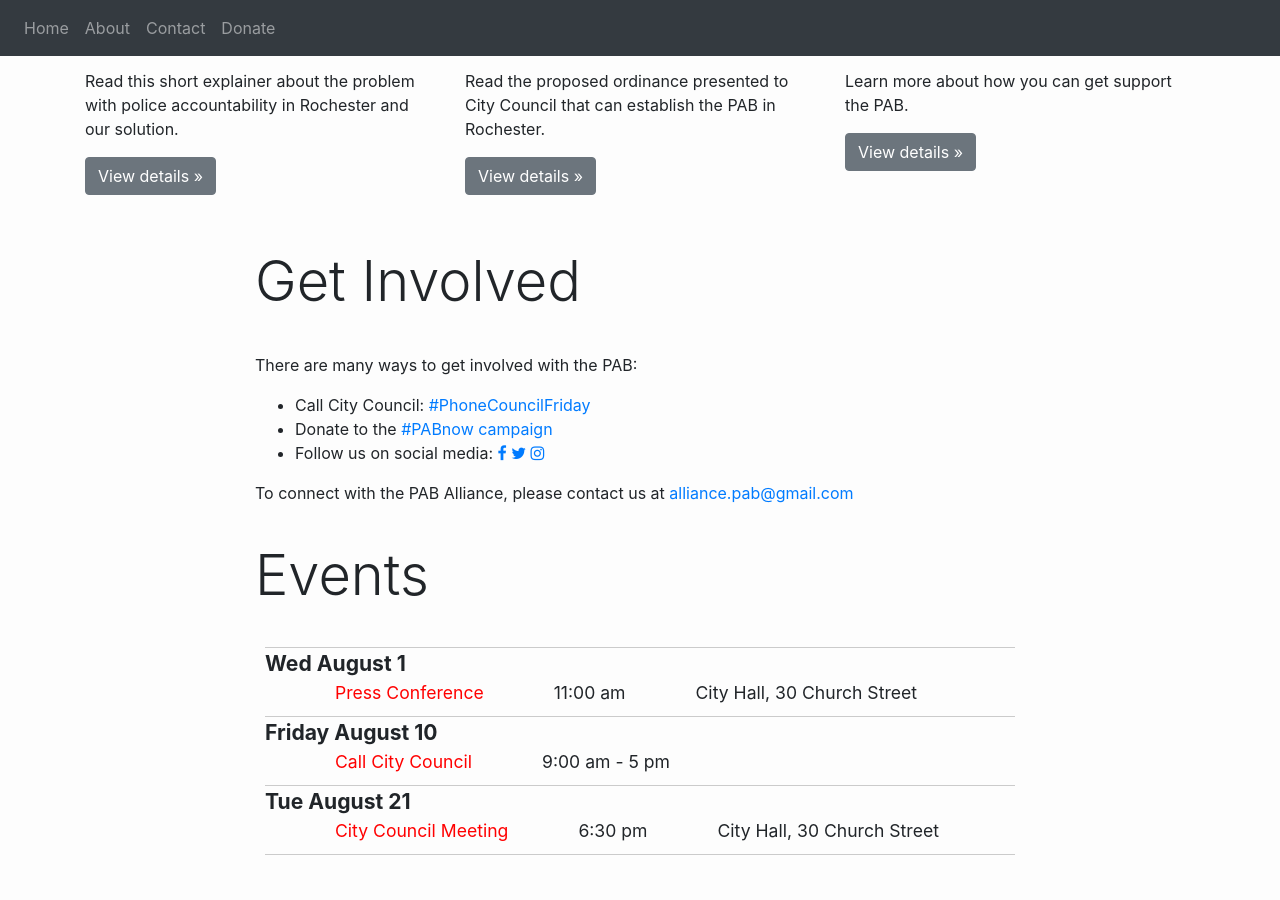
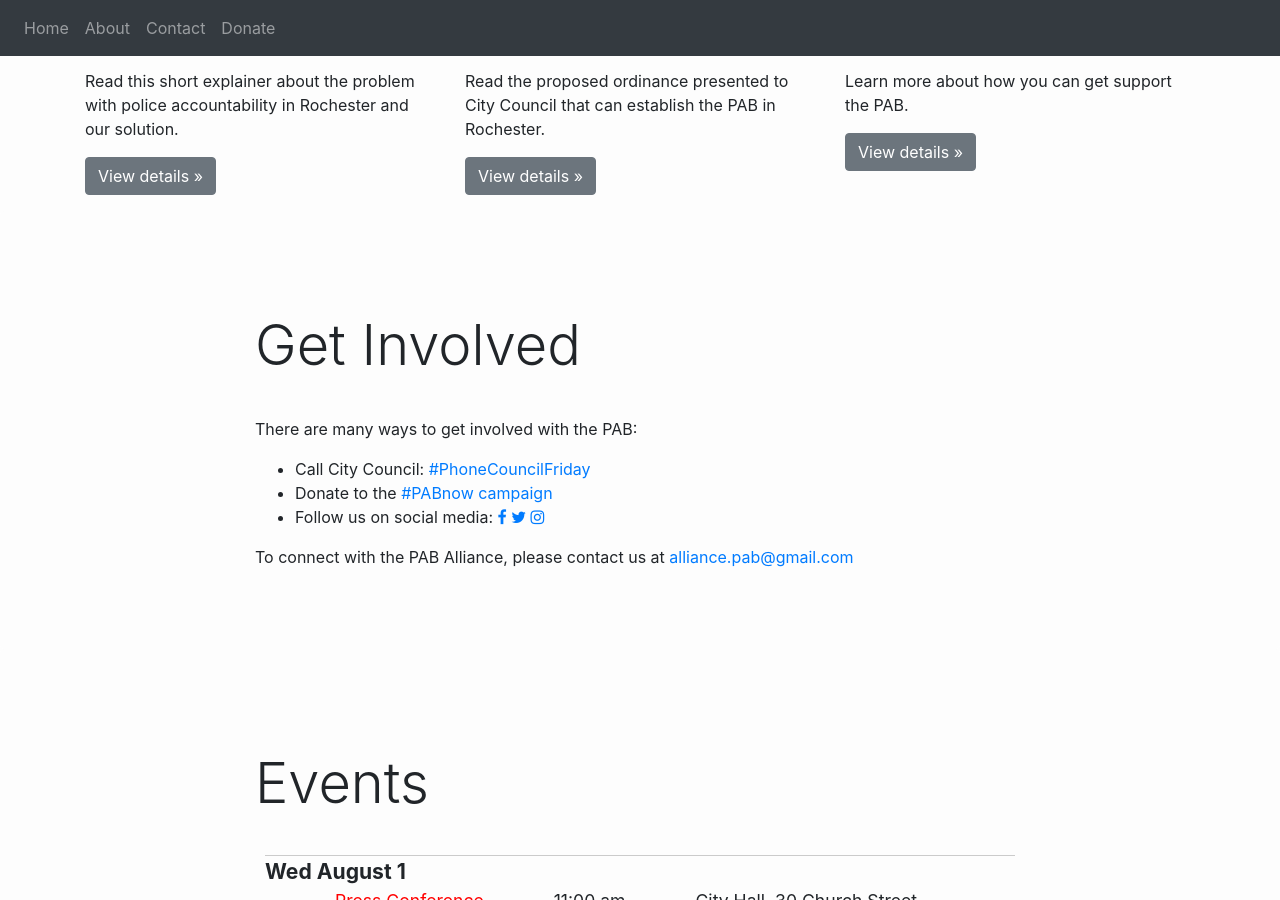
Before and after one commit to pabnow/pabnow.github.io, a Jekyll site: the page built from index.html, in a window 1280 px wide and 900 px high, scrolled down 1153 px. Built offline with Jekyll 4.4.1, drawn with Linux system fonts in a browser that asks for light colours; nearby versions of some CDN libraries; comment, search, counter and statistics services are not loaded.

Commit message:
Update index.html

```diff
--- a/index.html
+++ b/index.html
@@ -128,6 +128,7 @@ title: PAB
 
 
 	 <!-- GET INVOLVED -->
+	      <div class="jumbotron">
 
 		 <div style="width: 100%; max-width: 800px;" class="container">
           		<h1 class="display-4">Get Involved</h1>
@@ -141,10 +142,12 @@ title: PAB
 
 		</div> 	<!--< get-involved container  -->
 
+	       </div >
 
 
 
 
+            <div class="jumbotron">
 
         <div style="width: 100%; max-width: 800px;" class="container events">
           <h1 class="display-4">Events</h1>
@@ -159,11 +162,12 @@ title: PAB
 		  </div>
 
         </div> 	<!-- events container  -->
-
+	 </div>
 
 
 
 	 <!-- SOCIAL MEDIA -->
+      <div class="jumbotron">
 
         <div style="width: 100%; max-width: 800px;" class="container social-media-section">
           <h1 class="display-4">Share on Social Media</h1>
@@ -207,7 +211,7 @@ title: PAB
 
         </div> 	 <!-- SOCIAL MEDIA container -->
 
-
+	 </div>
 
 
       <div class="container google-document">
```
